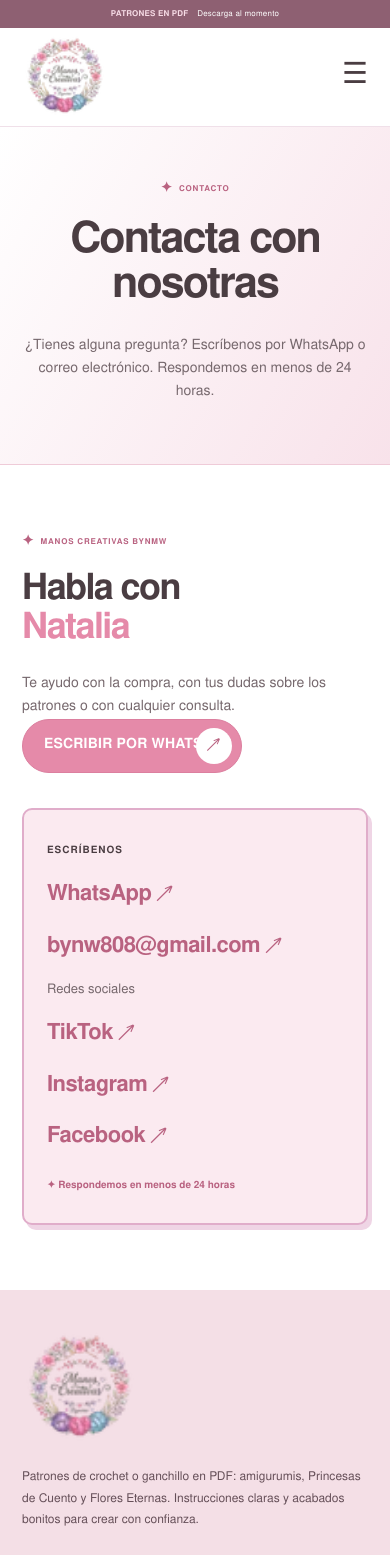
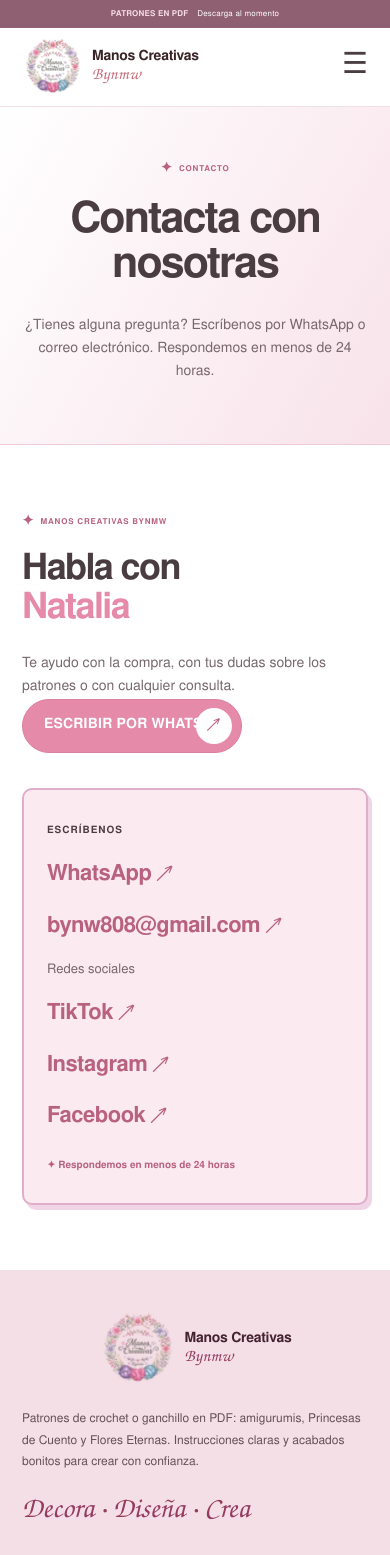
Before and after one commit to WorkTicket/bynw, a Next.js app: page /contacto in a window 390 px wide. Shown: the top 1555 px of the page. Built offline with nearby package versions, Linux system fonts and the light colour scheme.

Commit message:
Restore logo text and center footer branding

```diff
--- a/app/globals.css
+++ b/app/globals.css
@@ -662,13 +662,12 @@ button:focus-visible,a:focus-visible,summary:focus-visible,input:focus-visible,t
 .button.button-small>span{right:7px}
 
 /* Logotipo gráfico con mayor presencia, sin duplicar el nombre de la marca. */
-.site-header .nav-row{height:118px}
-.site-header .brand>img{width:104px;height:104px}
-.footer .brand>img{width:150px;height:150px}
+.site-header .brand>img{width:72px;height:72px}
+.footer .brand>img{width:92px;height:92px}
+.footer-grid>div:first-child .brand{width:100%;justify-content:center}
 @media(max-width:760px){
-  .site-header .nav-row{height:98px}
-  .site-header .brand>img{width:86px;height:86px}
-  .footer .brand>img{width:116px;height:116px}
+  .site-header .brand>img{width:62px;height:62px}
+  .footer .brand>img{width:78px;height:78px}
 }
 
 @keyframes buy-bump{
--- a/components/Header.jsx
+++ b/components/Header.jsx
@@ -2,7 +2,7 @@
 import { useState } from 'react';
 import Link from 'next/link';
 export function Brand({ light = false }) {
-  return <Link href="/" className={`brand ${light ? 'brand-light' : ''}`} aria-label="Manos Creativas Bynmw, inicio"><img src="/assets/live-logo-64.webp" width="96" height="96" alt="" /></Link>;
+  return <Link href="/" className={`brand ${light ? 'brand-light' : ''}`} aria-label="Manos Creativas Bynmw, inicio"><img src="/assets/live-logo-64.webp" width="72" height="72" alt="" /><span className="brand-wordmark"><strong>Manos Creativas</strong><small>Bynmw</small></span></Link>;
 }
 export default function Header() {
   const [open, setOpen] = useState(false);
```
